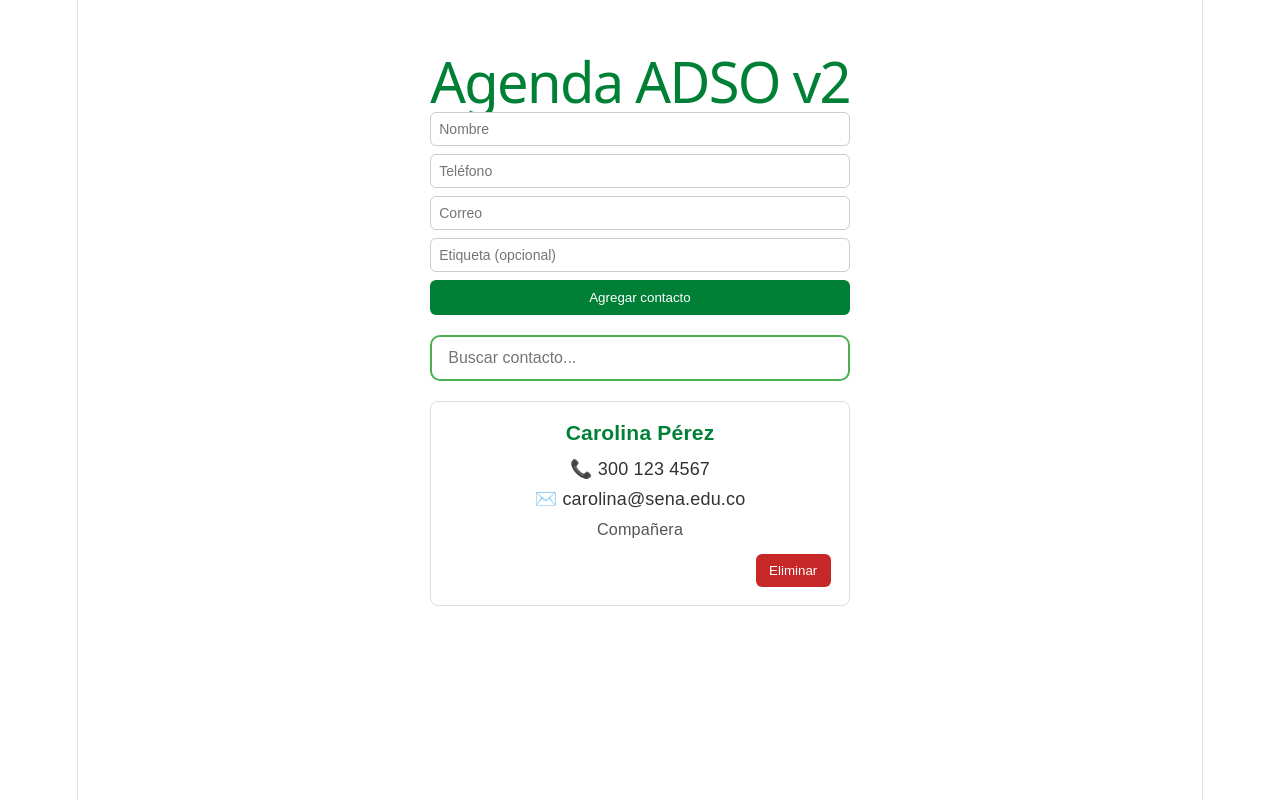
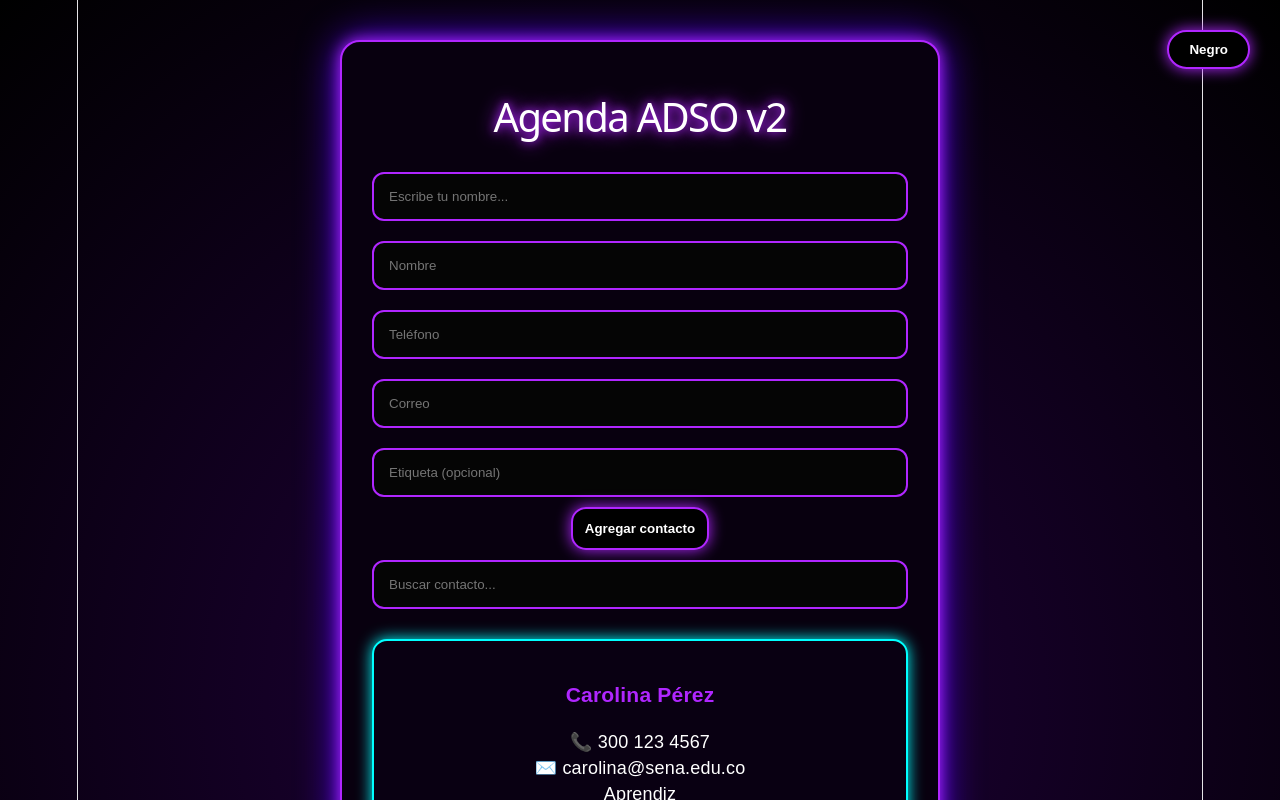
Before and after one commit to cgarces462-commits/Repositorio-React, a React (Vite) app in the folder LocalStorage/: page / in a window 1280 px wide. Shown: the top 800 px of the page. Built offline with nearby package versions, Linux system fonts and the light colour scheme.

Commit message:
version 3

```diff
--- a/LocalStorage/src/App.css
+++ b/LocalStorage/src/App.css
@@ -1,248 +1,311 @@
-.counter {
-  font-size: 16px;
-  padding: 5px 10px;
-  border-radius: 5px;
-  color: var(--accent);
-  background: var(--accent-bg);
-  border: 2px solid transparent;
-  transition: border-color 0.3s;
-  margin-bottom: 24px;
+:root{
 
-  &:hover {
-    border-color: var(--accent-border);
-  }
-  &:focus-visible {
-    outline: 2px solid var(--accent);
-    outline-offset: 2px;
-  }
-}
+--neon:#b026ff;
+--neon2:#00ffff;
+--fondo:#050008;
+--texto:white;
 
-.hero {
-  position: relative;
-
-  .base,
-  .framework,
-  .vite {
-    inset-inline: 0;
-    margin: 0 auto;
-  }
-
-  .base {
-    width: 170px;
-    position: relative;
-    z-index: 0;
-  }
-
-  .framework,
-  .vite {
-    position: absolute;
-  }
-
-  .framework {
-    z-index: 1;
-    top: 34px;
-    height: 28px;
-    transform: perspective(2000px) rotateZ(300deg) rotateX(44deg) rotateY(39deg)
-      scale(1.4);
-  }
-
-  .vite {
-    z-index: 0;
-    top: 107px;
-    height: 26px;
-    width: auto;
-    transform: perspective(2000px) rotateZ(300deg) rotateX(40deg) rotateY(39deg)
-      scale(0.8);
-  }
-}
-
-#center {
-  display: flex;
-  flex-direction: column;
-  gap: 25px;
-  place-content: center;
-  place-items: center;
-  flex-grow: 1;
-
-  @media (max-width: 1024px) {
-    padding: 32px 20px 24px;
-    gap: 18px;
-  }
-}
-
-#next-steps {
-  display: flex;
-  border-top: 1px solid var(--border);
-  text-align: left;
-
-  & > div {
-    flex: 1 1 0;
-    padding: 32px;
-    @media (max-width: 1024px) {
-      padding: 24px 20px;
-    }
-  }
-
-  .icon {
-    margin-bottom: 16px;
-    width: 22px;
-    height: 22px;
-  }
-
-  @media (max-width: 1024px) {
-    flex-direction: column;
-    text-align: center;
-  }
-}
-
-#docs {
-  border-right: 1px solid var(--border);
-
-  @media (max-width: 1024px) {
-    border-right: none;
-    border-bottom: 1px solid var(--border);
-  }
-}
-
-#next-steps ul {
-  list-style: none;
-  padding: 0;
-  display: flex;
-  gap: 8px;
-  margin: 32px 0 0;
-
-  .logo {
-    height: 18px;
-  }
-
-  a {
-    color: var(--text-h);
-    font-size: 16px;
-    border-radius: 6px;
-    background: var(--social-bg);
-    display: flex;
-    padding: 6px 12px;
-    align-items: center;
-    gap: 8px;
-    text-decoration: none;
-    transition: box-shadow 0.3s;
-
-    &:hover {
-      box-shadow: var(--shadow);
-    }
-    .button-icon {
-      height: 18px;
-      width: 18px;
-    }
-  }
-
-  @media (max-width: 1024px) {
-    margin-top: 20px;
-    flex-wrap: wrap;
-    justify-content: center;
-
-    li {
-      flex: 1 1 calc(50% - 8px);
-    }
-
-    a {
-      width: 100%;
-      justify-content: center;
-      box-sizing: border-box;
-    }
-  }
-}
-
-#spacer {
-  height: 88px;
-  border-top: 1px solid var(--border);
-  @media (max-width: 1024px) {
-    height: 48px;
-  }
-}
-
-.ticks {
-  position: relative;
-  width: 100%;
-
-  &::before,
-  &::after {
-    content: '';
-    position: absolute;
-    top: -4.5px;
-    border: 5px solid transparent;
-  }
-
-  &::before {
-    left: 0;
-    border-left-color: var(--border);
-  }
-  &::after {
-    right: 0;
-    border-right-color: var(--border);
-  }
 }
 
 
-.app-container { max-width: 520px; margin: 2rem auto; font-family: Arial, sans-serif; }
-.app-title { color:#008037; text-align:center; margin-bottom:1rem; }
-.form-contacto { display:flex; flex-direction:column; gap:8px; margin-bottom:20px; }
-.form-contacto input { padding:8px; border-radius:6px; border:1px solid #ccc; font-size:14px; }
-.form-contacto button { background:#008037; color:#fff; border:0; padding:10px; border-radius:6px; cursor:pointer; }
-.form-contacto button:hover { background:#006b2f; }
-.tarjeta-contacto { border:1px solid #ddd; border-radius:8px; padding:1rem; background:#fff; margin-bottom:.5rem; display:flex; flex-direction:column; gap:4px; }
-.tarjeta-contacto h3 { color:#008037; margin:0 0 .3rem; }
-.tarjeta-contacto .dato { margin: 0; color: #333; }
-.tarjeta-contacto .tag { margin: 0; color: #555; font-size: 0.9rem; }
-.tarjeta-contacto .acciones { margin-top: 8px; display: flex; justify-content: flex-end; }
-.btn-eliminar { background:#c62828; color:#fff; border:0; padding:.5rem .75rem; border-radius:6px; cursor:pointer; margin-top:0; }
-.btn-eliminar:hover { background:#8e0000; }
-
-/* ===========================
-   Buscador de contactos
-=========================== */
-
-.input-busqueda {
-  width: 100%;
-  max-width: 500px;
-  display: block;
-  margin: 20px auto;
-  padding: 12px 16px;
-  font-size: 16px;
-  border: 2px solid #4caf50;
-  border-radius: 10px;
-  outline: none;
-  transition: all 0.3s ease;
-  box-sizing: border-box;
+*{
+box-sizing:border-box;
 }
 
-.input-busqueda:focus {
-  border-color: #2e7d32;
-  box-shadow: 0 0 8px rgba(76, 175, 80, 0.3);
+
+body{
+
+margin:0;
+background:
+radial-gradient(circle,#21003d,#000);
+
+font-family:'Arial';
+
+color:white;
+
 }
 
-/* ===========================
-   Lista de contactos
-=========================== */
 
-.lista-contactos {
-  display: grid;
-  grid-template-columns: repeat(auto-fit, minmax(280px, 1fr));
-  gap: 20px;
-  margin-top: 20px;
+
+/* CONTENEDOR */
+
+.app-container{
+
+width:90%;
+max-width:600px;
+
+margin:40px auto;
+
+padding:30px;
+
+background:#08000f;
+
+border-radius:20px;
+
+border:2px solid var(--neon);
+
+box-shadow:
+0 0 15px var(--neon),
+0 0 40px #5200ff;
+
+transition:.5s;
+
 }
 
-/* ===========================
-   Mensaje sin resultados
-=========================== */
 
-.sin-resultados {
-  grid-column: 1 / -1;
-  text-align: center;
-  font-size: 18px;
-  color: #777;
-  padding: 30px;
-  border: 2px dashed #ccc;
-  border-radius: 12px;
-  background-color: #f8f8f8;
+
+.negro{
+
+--neon:#00ffff;
+
+background:#000;
+
 }
+
+
+
+.app-title{
+
+text-align:center;
+
+font-size:40px;
+
+color:white;
+
+text-shadow:
+
+0 0 10px var(--neon),
+0 0 20px var(--neon);
+
+}
+
+
+
+/* BOTON TEMA */
+
+
+.tema{
+
+position:absolute;
+
+right:30px;
+
+top:30px;
+
+padding:10px 20px;
+
+border-radius:20px;
+
+background:black;
+
+color:white;
+
+border:2px solid var(--neon);
+
+cursor:pointer;
+
+box-shadow:0 0 15px var(--neon);
+
+}
+
+
+
+/* INPUTS */
+
+
+input{
+
+width:100%;
+
+padding:15px;
+
+margin:10px 0;
+
+background:#050505;
+
+color:white;
+
+border-radius:12px;
+
+border:2px solid var(--neon);
+
+outline:none;
+
+box-shadow:
+0 0 10px transparent;
+
+transition:.3s;
+
+}
+
+
+input:focus{
+
+box-shadow:
+0 0 15px var(--neon);
+
+}
+
+
+
+/* SALUDO */
+
+
+.bienvenida{
+
+text-align:center;
+
+color:#fff;
+
+text-shadow:
+0 0 10px var(--neon);
+
+}
+
+
+
+/* TARJETAS */
+
+
+.tarjeta-contacto{
+
+background:#090012;
+
+padding:20px;
+
+border-radius:15px;
+
+border:2px solid var(--neon2);
+
+box-shadow:
+
+0 0 15px var(--neon2);
+
+transition:.3s;
+
+}
+
+
+
+.tarjeta-contacto:hover{
+
+transform:translateY(-5px);
+
+box-shadow:
+
+0 0 30px var(--neon2);
+
+}
+
+
+
+.tarjeta-contacto h3{
+
+color:var(--neon);
+
+}
+
+
+
+.dato{
+
+color:white;
+
+}
+
+
+
+/* BOTONES */
+
+
+button{
+
+font-weight:bold;
+
+}
+
+
+
+.form-contacto button{
+
+background:black;
+
+color:white;
+
+border:2px solid var(--neon);
+
+padding:12px;
+
+border-radius:15px;
+
+cursor:pointer;
+
+box-shadow:
+
+0 0 15px var(--neon);
+
+}
+
+
+.form-contacto button:hover{
+
+background:var(--neon);
+
+color:black;
+
+}
+
+
+
+.btn-eliminar{
+
+background:black;
+
+border:2px solid red;
+
+color:red;
+
+box-shadow:0 0 10px red;
+
+}
+
+
+.btn-eliminar:hover{
+
+background:red;
+
+color:white;
+
+}
+
+
+
+/* LISTA */
+
+
+.lista-contactos{
+
+display:grid;
+
+gap:20px;
+
+margin-top:20px;
+
+}
+
+
+
+/* SIN RESULTADOS */
+
+
+.sin-resultados{
+
+text-align:center;
+
+padding:20px;
+
+border:2px dashed var(--neon);
+
+border-radius:15px;
+
+}
--- a/LocalStorage/src/App.jsx
+++ b/LocalStorage/src/App.jsx
@@ -1,81 +1,189 @@
-// Importa el hook para manejar estado local.
 import { useState } from "react";
-
-// Importa estilos globales del componente principal.
 import "./App.css";
 
-// Importa la tarjeta visual para cada contacto.
 import ContactoCard from "./components/ContactoCard";
-
-// Importa el formulario para crear contactos.
 import FormularioContacto from "./components/FormularioContacto";
 
-// Componente principal de la agenda.
+import useLocalStorage from "./hook/LocalStorage";
+
+
 export default function App() {
-  // Estado: lista de contactos inicial con un ejemplo.
-  const [contactos, setContactos] = useState([
+
+  const [contactos, setContactos] = useLocalStorage(
+    "contactos",
+    [
       {
         id: 1,
         nombre: "Carolina Pérez",
         telefono: "300 123 4567",
         correo: "carolina@sena.edu.co",
-      etiqueta: "Compañera",
+        etiqueta: "Aprendiz",
       },
-  ]);
+      {
+        id: 2,
+        nombre: "Cesar Yair",
+        telefono: "300 134 4567",
+        correo: "Cesar@sena.edu.co",
+        etiqueta: "Aprendiz",
+      },
+      {
+        id: 3,
+        nombre: "Juan Agudelo",
+        telefono: "300 433 4554",
+        correo: "agudelo@sena.edu.co",
+        etiqueta: "Aprendiz",
+      }
+    ]
+  );
 
 
-  // Estado para el buscador.
   const [busqueda, setBusqueda] = useState("");
 
-  // Agrega un nuevo contacto.
+  const [usuario, setUsuario] = useState("");
+
+  const [tema, setTema] = useState(false);
+
+
+
   const agregarContacto = (nuevo) => {
-    setContactos((prev) => [...prev, { id: Date.now(), ...nuevo }]);
+    setContactos([
+      ...contactos,
+      {
+        id: Date.now(),
+        ...nuevo
+      }
+    ]);
   };
 
-  // Elimina un contacto.
+
   const eliminarContacto = (id) => {
-    setContactos((prev) => prev.filter((c) => c.id !== id));
+    setContactos(
+      contactos.filter(
+        c => c.id !== id
+      )
+    );
   };
 
-  // Lista filtrada sin modificar el arreglo original.
-  const contactosFiltrados = contactos.filter((contacto) =>
-    contacto.nombre.toLowerCase().includes(busqueda.toLowerCase())
+
+  const contactosFiltrados = contactos.filter(
+    contacto =>
+      contacto.nombre
+        .toLowerCase()
+        .includes(busqueda.toLowerCase())
   );
 
+
+
   return (
-    <main className="app-container">
-      <h1 className="app-title">Agenda ADSO v2</h1>
 
-      <FormularioContacto onAgregar={agregarContacto} />
+    <main className={tema ? "app-container negro" : "app-container"}>
 
-      {/* Buscador */}
+
+      <button
+        className="tema"
+        onClick={() => setTema(!tema)}
+      >
+        {tema ? " Morado" : " Negro"}
+      </button>
+
+
+
+      <h1 className="app-title">
+        Agenda ADSO v2
+      </h1>
+
+
+
       <input
-        type="text"
-        placeholder="Buscar contacto..."
-        value={busqueda}
-        onChange={(e) => setBusqueda(e.target.value)}
-        className="input-busqueda"
+
+        className="saludo"
+
+        placeholder="Escribe tu nombre..."
+
+        value={usuario}
+
+        onChange={(e) => setUsuario(e.target.value)}
+
       />
 
+
+
+      {
+        usuario &&
+        <h2 className="bienvenida">
+          Hola {usuario} 👋
+          <br />
+          Bienvenido a tu agenda
+        </h2>
+      }
+
+
+
+
+      <FormularioContacto
+        onAgregar={agregarContacto}
+      />
+
+
+
+      <input
+
+        className="input-busqueda"
+
+        placeholder="Buscar contacto..."
+
+        value={busqueda}
+
+        onChange={
+          (e) => setBusqueda(e.target.value)
+        }
+
+      />
+
+
+
       <section className="lista-contactos">
-        {contactosFiltrados.length > 0 ? (
-          contactosFiltrados.map((c) => (
+
+
+        {
+          contactosFiltrados.length > 0 ?
+
+            contactosFiltrados.map(c => (
+
               <ContactoCard
+
                 key={c.id}
+
                 id={c.id}
+
                 nombre={c.nombre}
+
                 telefono={c.telefono}
+
                 correo={c.correo}
+
                 etiqueta={c.etiqueta}
+
                 onDelete={eliminarContacto}
+
               />
+
             ))
-        ) : (
+
+            :
+
             <p className="sin-resultados">
-            No se encontraron contactos
+              No hay contactos
             </p>
-        )}
+
+        }
+
+
       </section>
+
+
     </main>
-  );
+
+  )
+
 }
```
Lines whose indentation alone changed are shown as unchanged.
